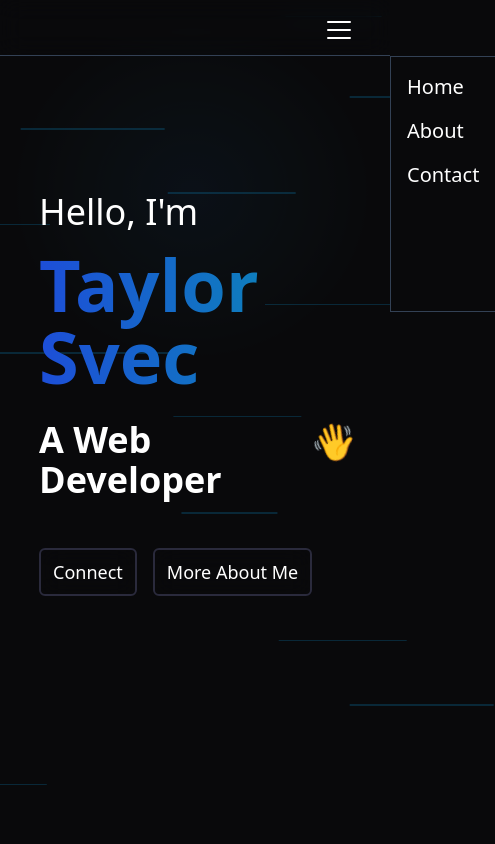
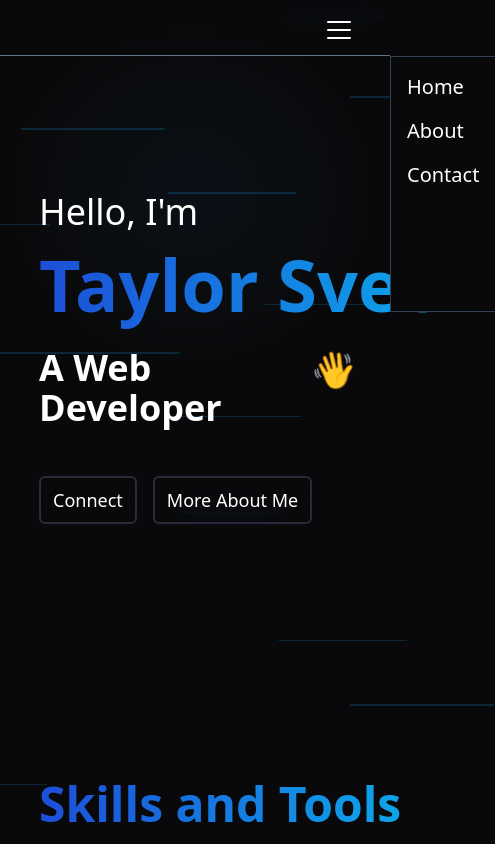
Before and after one commit to TaylorS15/portfolio-next, a Next.js app: page / in a window 390 px wide. Shown: the top 844 px of the page, 495 px wide, since content can reach past the window. Built offline with nearby package versions, Linux system fonts and the light colour scheme.

Commit message:
css fixes

```diff
--- a/components/ContactForm.tsx
+++ b/components/ContactForm.tsx
@@ -41,7 +41,7 @@ export default function ContactForm() {
 
 	return (
 		<div className="z-10 mx-[10vw] md:mx-[20vw] lg:mx-[23vw] xl:mx-[27vw]">
-			<h1 className="w-max bg-gradient-to-r from-blue-700 to-cyan-600 bg-clip-text pb-3 text-4xl font-bold text-transparent">
+			<h1 className="bg-gradient-to-r from-blue-700 to-sky-500 w-max bg-clip-text pb-3 text-4xl font-bold text-transparent">
 				Get In Touch!
 			</h1>
 			<p className="text-2xl text-white">
--- a/components/Hero.tsx
+++ b/components/Hero.tsx
@@ -4,9 +4,9 @@ export default function Hero() {
 	return (
 		<div className="z-10 mx-[10vw] mt-48 flex flex-col gap-4 md:mx-[20vw] md:mt-64 lg:mx-[23vw] xl:mx-[27vw]">
 			<p className="text-4xl text-white">Hello, I&apos;m</p>
-			<p className="bg-gradient-to-r from-blue-700 to-cyan-600 bg-clip-text pb-3 text-7xl font-bold text-transparent">
+			<h1 className="bg-gradient-to-r w-max from-blue-700 to-sky-500 bg-clip-text pb-3 text-7xl font-bold text-transparent">
 				Taylor Svec
-			</p>
+			</h1>
 			<div className="flex gap-2">
 				<p className="text-4xl font-bold text-white">A Web Developer</p>
 				<p className="animate-hand-wave text-4xl">👋</p>
--- a/components/Navigation.tsx
+++ b/components/Navigation.tsx
@@ -19,7 +19,7 @@ export default function Navigation() {
 	}, []);
 
 	return (
-		<nav className="fixed top-0 z-20 h-14 w-full border-b border-slate-700 px-[10vw] backdrop-blur-md md:px-[20vw] lg:px-[23vw] xl:px-[27vw]">
+		<nav className="fixed top-0 z-20 h-14 w-full border-b border-slate-500 px-[10vw] backdrop-blur-md md:px-[20vw] lg:px-[23vw] xl:px-[27vw]">
 			<div className="flex justify-between">
 				<p className="mt-3 h-12 w-max bg-gradient-to-r from-blue-700 to-cyan-600 bg-clip-text pb-3 text-2xl font-bold text-transparent"></p>
 				<div className="relative my-auto h-6 w-6 md:hidden">
--- a/components/Projects.tsx
+++ b/components/Projects.tsx
@@ -11,7 +11,7 @@ import Github from '@/app/assets/github.svg';
 export default function Projects() {
 	return (
 		<div className="z-10 mx-[10vw] md:mx-[20vw] lg:mx-[23vw] xl:mx-[27vw]">
-			<h1 className="mb-4 bg-gradient-to-r from-blue-700 to-cyan-600 bg-clip-text pb-3 text-5xl font-bold text-transparent">
+			<h1 className="mb-4 bg-gradient-to-r from-blue-700 to-sky-500 w-max bg-clip-text pb-3 text-5xl font-bold text-transparent">
 				Projects
 			</h1>
 
--- a/components/PublicRepositories.tsx
+++ b/components/PublicRepositories.tsx
@@ -5,7 +5,7 @@ import NextJSSvg from '@/app/assets/nextjs.svg';
 export default function PublicRepositories() {
 	return (
 		<div className="z-10 mx-[10vw] md:mx-[20vw] lg:mx-[23vw] xl:mx-[27vw]">
-			<h1 className="mb-4 bg-gradient-to-r from-blue-700 to-cyan-600 bg-clip-text pb-3 text-5xl font-bold text-transparent">
+			<h1 className="mb-4 bg-gradient-to-r from-blue-700 to-sky-500 w-max bg-clip-text pb-3 text-5xl font-bold text-transparent">
 				Public Repositories
 			</h1>
 
@@ -13,7 +13,7 @@ export default function PublicRepositories() {
 				<RepositoryCard
 					title="DocsGPT"
 					description="An open source project that uses GPT to generate responses to questions about any projects documentation on GitHub."
-					github="https://www.github.com/arc53/DocsGPT"
+					link="https://www.github.com/arc53/DocsGPT"
 					images={[
 						'https://cdn.worldvectorlogo.com/logos/react-2.svg',
 						'https://cdn.worldvectorlogo.com/logos/typescript.svg',
@@ -25,7 +25,7 @@ export default function PublicRepositories() {
 				<RepositoryCard
 					title="Email & Client Manager"
 					description="Built to help businesses manage their clients and send automated email promotions to their entire email list with the click of a button."
-					github="https://github.com/TaylorS15/email-tool"
+					link="https://github.com/TaylorS15/email-tool"
 					images={[
 						'https://cdn.worldvectorlogo.com/logos/react-2.svg',
 						'https://cdn.worldvectorlogo.com/logos/tailwindcss.svg',
@@ -36,7 +36,7 @@ export default function PublicRepositories() {
 				<RepositoryCard
 					title="AI Face Detector"
 					description="A single page app that uses the Clarifai API to detect an unlimited number of faces in an image and dispays a box around them and total number of faces in each image. Improved greatly from the original course project and features unique styling and app structure."
-					github="https://github.com/TaylorS15/facedetection"
+					link="https://github.com/TaylorS15/facedetection"
 					images={[
 						'https://cdn.worldvectorlogo.com/logos/react-2.svg',
 						'https://cdn.worldvectorlogo.com/logos/typescript.svg',
@@ -48,7 +48,7 @@ export default function PublicRepositories() {
 				<RepositoryCard
 					title="Portfolio"
 					description="This portfolios source code 😁. Built with NextJS, TailwindCSS, and TypeScript."
-					github="https://www.github.com/TaylorS15/portfolio-next"
+					link="https://www.github.com/TaylorS15/portfolio-next"
 					images={[
 						NextJSSvg,
 						'https://cdn.worldvectorlogo.com/logos/typescript.svg',
--- a/components/RepositoryCard.tsx
+++ b/components/RepositoryCard.tsx
@@ -3,19 +3,19 @@ import Image from 'next/image';
 export function RepositoryCard({
 	title,
 	description,
-	github,
+	link,
 	images,
 }: {
 	title: string;
 	description: string;
-	github: string;
+	link: string;
 	images: string[];
 }) {
 	return (
 		<div className="w-full rounded-md backdrop-blur-md transition-all">
 			<div className="flex flex-col gap-3 p-3">
-				<a href={github} target="_blank" rel="noopener noreferrer">
-					<p className="text-3xl font-bold text-white transition-all hover:w-max hover:bg-gradient-to-r hover:from-blue-700 hover:to-cyan-600 hover:bg-clip-text hover:text-transparent ">
+				<a className='w-max' href={link} target="_blank" rel="noopener noreferrer">
+					<p className="text-3xl font-bold text-white transition-all hover:bg-gradient-to-r hover:from-blue-700 hover:to-cyan-600 hover:bg-clip-text hover:text-transparent">
 						{title}
 					</p>
 				</a>
--- a/components/SkillsAndTools.tsx
+++ b/components/SkillsAndTools.tsx
@@ -5,7 +5,7 @@ import NextJSSvg from '@/app/assets/nextjs.svg';
 export default function SkillsAndTools() {
 	return (
 		<div className="z-10 mx-[10vw] md:mx-[20vw] lg:mx-[23vw] xl:mx-[27vw]">
-			<h1 className="bg-gradient-to-r from-blue-700 to-cyan-600 bg-clip-text pb-3 text-5xl font-bold text-transparent">
+			<h1 className="bg-gradient-to-r from-blue-700 to-sky-500 w-max bg-clip-text pb-3 text-5xl font-bold text-transparent">
 				Skills and Tools
 			</h1>
 
```
